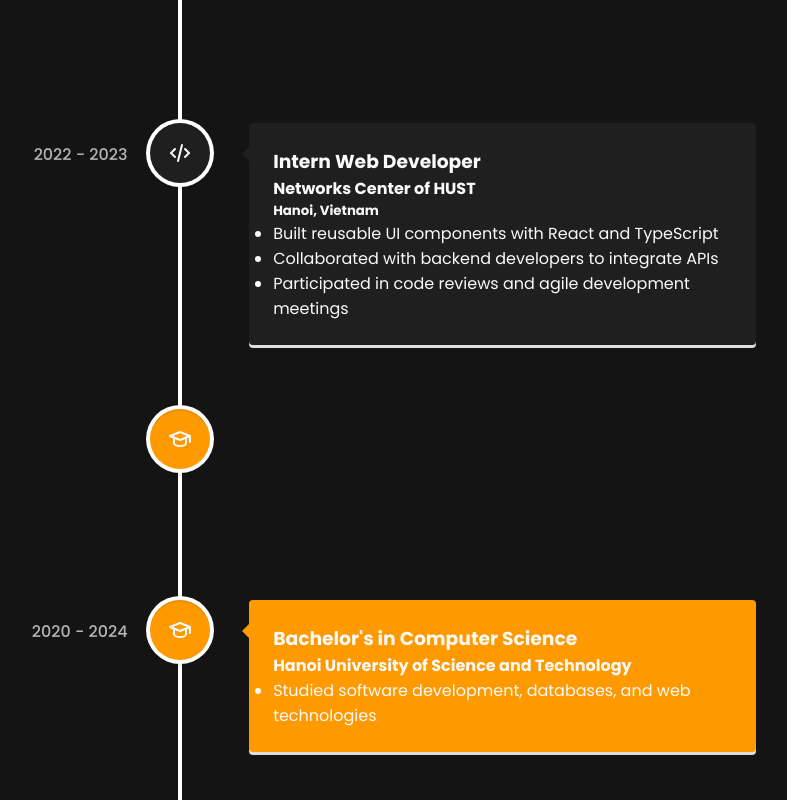
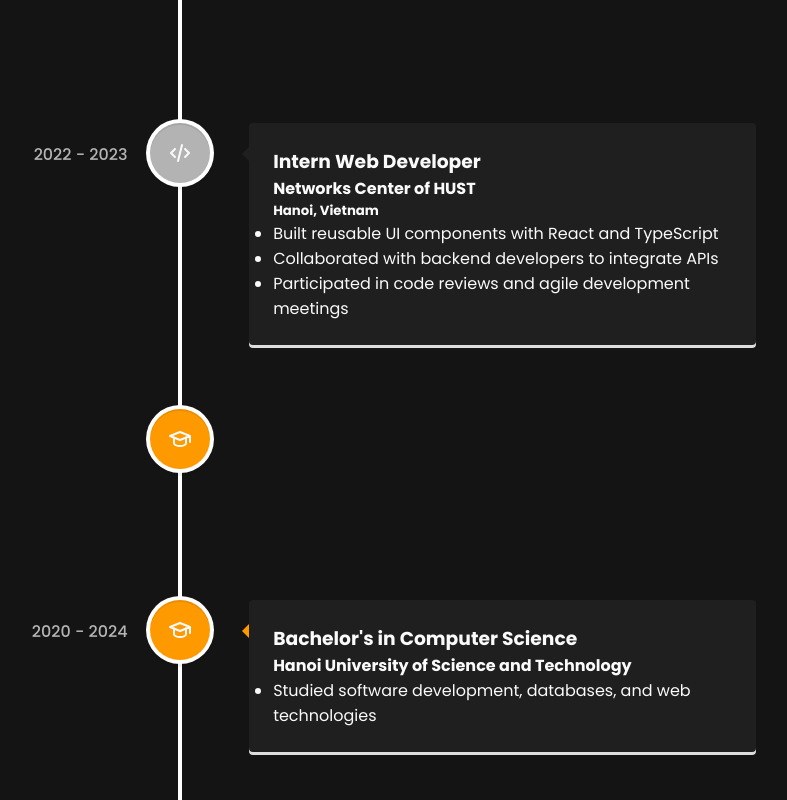
Before and after one commit to Venchhut/Portfolio, a React (Vite) app: page / in a window 1280 px wide. Shown: the part 2420-3220 px from the top of the page, without its empty margins (460-1247 px from the left). Built offline with nearby package versions, Linux system fonts and the light colour scheme.

Commit message:
fix: refactor code

```diff
--- a/src/components/experience/Experience.tsx
+++ b/src/components/experience/Experience.tsx
@@ -7,8 +7,50 @@
 import { experiences, education } from "../../data/experience";
 import { IconCode, IconSchool, IconStar } from "@tabler/icons-react";
 import "./experience.css";
-const Experience = () => {
-  return (
+
+const TimelineItem = ({
+  date,
+  icon,
+  iconStyle,
+  contentStyle,
+  contentArrowStyle,
+  title,
+  subtitle,
+  subtitle2,
+  description,
+}: {
+  date: string;
+  icon: React.ReactNode;
+  iconStyle: React.CSSProperties;
+  contentStyle: React.CSSProperties;
+  contentArrowStyle: React.CSSProperties;
+  title: string;
+  subtitle: string;
+  subtitle2?: string;
+  description: string[];
+}) => (
+  <VerticalTimelineElement
+    className="vertical-timeline-element"
+    contentStyle={contentStyle}
+    contentArrowStyle={contentArrowStyle}
+    date={date}
+    iconStyle={iconStyle}
+    icon={icon}
+  >
+    <h3 className="vertical-timeline-element-title">{title}</h3>
+    <h4 className="vertical-timeline-element-subtitle">{subtitle}</h4>
+    {subtitle2 && (
+      <h5 className="vertical-timeline-element-subtitle">{subtitle2}</h5>
+    )}
+    <ul>
+      {description.map((desc, idx) => (
+        <li key={idx}>{desc}</li>
+      ))}
+    </ul>
+  </VerticalTimelineElement>
+);
+
+const Experience = () => (
   <div className="experience-container" id="experiences">
     <motion.div
       className="experience-header"
@@ -21,66 +63,48 @@
 
     <VerticalTimeline className="vertical-timeline-container">
       {experiences.map((exp) => (
-          <VerticalTimelineElement
+        <TimelineItem
           key={exp.id}
-            className="vertical-timeline-element"
+          date={exp.date}
+          icon={<IconCode />}
+          iconStyle={{
+            background: "var(--grey-color)",
+            color: "var(--text-color)",
+          }}
           contentStyle={{
             background: "var(--background-alt)",
             color: "var(--text-color)",
           }}
           contentArrowStyle={{
-              borderRight: `7px solid var(--background-alt)`,
+            borderRight: "7px solid var(--background-alt)",
           }}
-            date={exp.date}
-            iconStyle={{
-              background: "var(--background-alt)",
-              color: "var(--text-color)",
-            }}
-            icon={<IconCode />}
-          >
-            <h3 className="vertical-timeline-element-title">{exp.title}</h3>
-            <h4 className="vertical-timeline-element-subtitle">
-              {exp.company}
-            </h4>
-            <h5 className="vertical-timeline-element-subtitle">
-              {exp.location}
-            </h5>
-            <ul>
-              {exp.description.map((desc, index) => (
-                <li key={index}>{desc}</li>
-              ))}
-            </ul>
-          </VerticalTimelineElement>
+          title={exp.title}
+          subtitle={exp.company}
+          subtitle2={exp.location}
+          description={exp.description}
+        />
       ))}
 
       {education.map((edu) => (
-          <VerticalTimelineElement
+        <TimelineItem
           key={edu.id}
-            className="vertical-timeline-element"
-            contentStyle={{
-              background: "var(--primary-color)",
-              color: "var(--text-color)",
-            }}
-            contentArrowStyle={{
-              borderRight: `7px solid var(--primary-color)`,
-            }}
           date={edu.date}
+          icon={<IconSchool />}
           iconStyle={{
             background: "var(--primary-color)",
             color: "var(--text-color)",
           }}
-            icon={<IconSchool />}
-          >
-            <h3 className="vertical-timeline-element-title">{edu.title}</h3>
-            <h4 className="vertical-timeline-element-subtitle">
-              {edu.institution}
-            </h4>
-            <ul>
-              {edu.description.map((desc, index) => (
-                <li key={index}>{desc}</li>
-              ))}
-            </ul>
-          </VerticalTimelineElement>
+          contentStyle={{
+            background: "var(--background-alt)",
+            color: "var(--text-color)",
+          }}
+          contentArrowStyle={{
+            borderRight: "7px solid var(--primary-color)",
+          }}
+          title={edu.title}
+          subtitle={edu.institution}
+          description={edu.description}
+        />
       ))}
 
       <VerticalTimelineElement
@@ -93,6 +117,5 @@
     </VerticalTimeline>
   </div>
 );
-};
 
 export default Experience;
--- a/src/components/home/HeroSection.css
+++ b/src/components/home/HeroSection.css
@@ -286,11 +286,12 @@
   }
 
   .title {
+    text-align: center;
     font-size: 2rem;
   }
 
   .subtitle {
-    font-size: 1.25rem;
+    display: none;
   }
 
   .typing-text {
```
Lines whose indentation alone changed are shown as unchanged.
